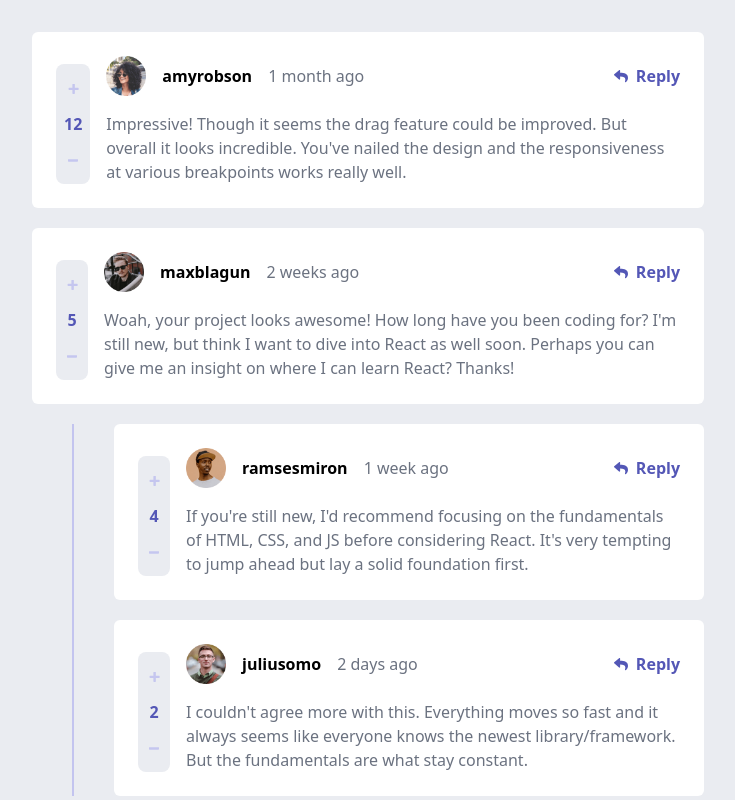
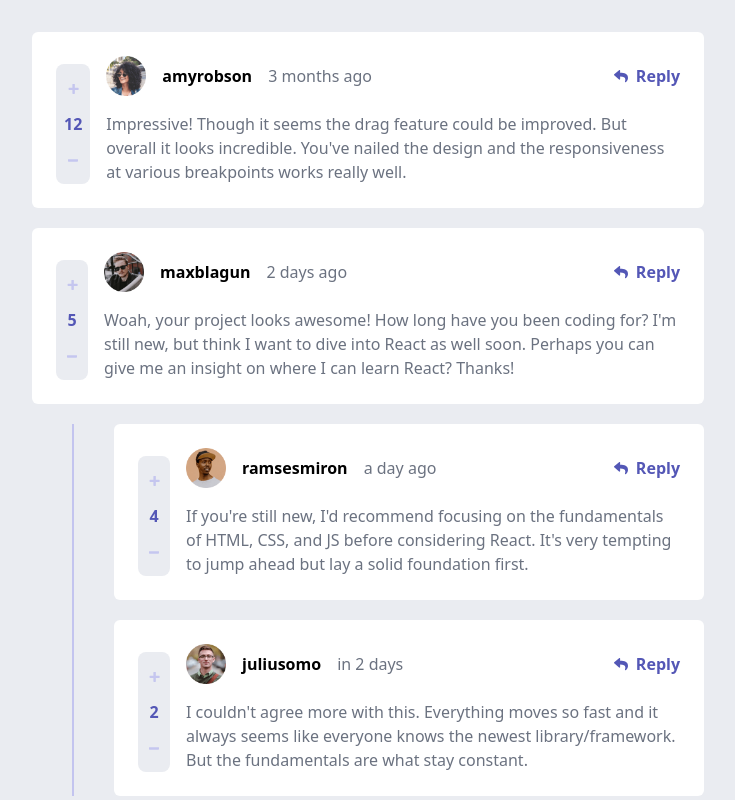
Before and after one commit to LFdeSouza/comment-section, a React (Create React App) app: page / in a window 1280 px wide. Shown: the top 800 px of the page, without its empty margins (272-1007 px from the left). Built offline with nearby package versions, Linux system fonts and the light colour scheme.

Commit message:
add comments and replies

```diff
--- a/package.json
+++ b/package.json
@@ -8,6 +8,7 @@
     "@testing-library/user-event": "^13.5.0",
     "react": "^18.1.0",
     "react-dom": "^18.1.0",
+    "react-moment": "^1.1.2",
     "react-scripts": "5.0.1",
     "web-vitals": "^2.1.4"
   },
--- a/src/App.js
+++ b/src/App.js
@@ -1,18 +1,24 @@
-import { useState } from "react";
+import { useEffect, useState, createContext } from "react";
 import Comment from "./components/Comment";
 import CommentForm from "./components/CommentForm";
 import Modal from "./components/Modal";
 import jsonData from "./data.json";
+export const UserContext = createContext(null);
 
 function App() {
   //initialize localStorage
   if (!localStorage.getItem("commentSection")) {
     localStorage.setItem("commentSection", JSON.stringify(jsonData));
   }
+
   const [state, setState] = useState(
     JSON.parse(localStorage.getItem("commentSection"))
   );
   const [modal, setModal] = useState(false);
+
+  useEffect(() => {
+    localStorage.setItem("commentSection", JSON.stringify(state));
+  }, [state]);
 
   const updateScore = (id, index, operation) => {
     if (id === state.comments[index].id) {
@@ -40,7 +46,29 @@ function App() {
     }
   };
 
+  const addComment = (user, content, index, replyingTo) => {
+    const comment = {
+      id: Math.random(),
+      createdAt: new Date(),
+      content,
+      score: 0,
+      user: {
+        image: { png: `../assets/images/avatars/image-${user.username}.png` },
+        username: user.username,
+      },
+    };
+
+    if (replyingTo) {
+      const comments = state.comments;
+      comments[index].replies.push(comment);
+      setState({ ...state, comments: comments });
+    } else {
+      setState({ ...state, comments: [...state.comments, comment] });
+    }
+  };
+
   return (
+    <UserContext.Provider value={state.currentUser}>
       <section
         className={`min-w-screen min-h-screen ${
           modal && "max-h-screen overflow-y-hidden"
@@ -54,12 +82,14 @@ function App() {
                 index={index}
                 comment={comment}
                 updateScore={updateScore}
+                addComment={addComment}
               />
             ))}
-        <CommentForm user={state.currentUser} />
+          <CommentForm addComment={addComment} />
         </div>
         {modal && <Modal />}
       </section>
+    </UserContext.Provider>
   );
 }
 
--- a/src/components/Comment.jsx
+++ b/src/components/Comment.jsx
@@ -1,13 +1,16 @@
-import React from "react";
+import React, { useState } from "react";
+import Moment from "react-moment";
 import { iconPlus, iconMinus, iconReply } from "./icons";
+import CommentForm from "./CommentForm";
 
-const Comment = ({ comment, updateScore, index }) => {
+const Comment = ({ comment, updateScore, index, addComment }) => {
   const { user, content, createdAt, score, replies, id } = comment;
+  const [replyForm, setReplyForm] = useState(false);
 
   return (
     <>
       <div className="mx-auto flex w-11/12 flex-col rounded-md bg-white p-4 sm:flex-row sm:items-start sm:gap-4 sm:p-6 md:w-full">
-        <div className="sm:order-2">
+        <div className="w-full sm:order-2">
           <div className="flex items-center gap-4">
             <img
               src={require(`../assets/images/avatars/image-${user.username}.png`)}
@@ -15,8 +18,13 @@ const Comment = ({ comment, updateScore, index }) => {
               className="h-10 w-10"
             />
             <h1 className="font-bold">{user.username}</h1>
-            <p className="text-gray-500">{createdAt}</p>
-            <p className="ml-auto hidden cursor-pointer items-center gap-2 font-bold text-moderateBlue sm:flex">
+            <p className="text-gray-500">
+              {<Moment fromNow>{new Date(createdAt)}</Moment>}
+            </p>
+            <p
+              onClick={() => setReplyForm(!replyForm)}
+              className="ml-auto hidden cursor-pointer items-center gap-2 font-bold text-moderateBlue sm:flex"
+            >
               {iconReply}Reply
             </p>
           </div>
@@ -39,12 +47,23 @@ const Comment = ({ comment, updateScore, index }) => {
               {iconMinus}
             </i>
           </div>
-          <p className="flex cursor-pointer items-center gap-2 font-bold text-moderateBlue sm:hidden">
+          <p
+            onClick={() => setReplyForm(!replyForm)}
+            className="flex cursor-pointer items-center gap-2 font-bold text-moderateBlue sm:hidden"
+          >
             {iconReply}Reply
           </p>
         </div>
       </div>
-
+      <div className="my-5">
+        {replyForm && (
+          <CommentForm
+            addComment={addComment}
+            replyingTo={comment.replyingTo}
+            index={index}
+          />
+        )}
+      </div>
       <div className="mt-5 ml-6 border-l-2 border-lightGrayishBlue sm:ml-10 sm:pl-10">
         {replies &&
           replies.map((reply) => (
@@ -53,6 +72,7 @@ const Comment = ({ comment, updateScore, index }) => {
               key={reply.id}
               updateScore={updateScore}
               index={index}
+              addComment={addComment}
             />
           ))}
       </div>
--- a/src/components/CommentForm.jsx
+++ b/src/components/CommentForm.jsx
@@ -1,8 +1,25 @@
-import React from "react";
+import React, { useState, useContext } from "react";
+import { UserContext } from "../App";
 
-const CommentForm = ({ user }) => {
+const CommentForm = ({ addComment, replyingTo, index }) => {
+  const user = useContext(UserContext);
+  const [content, setContent] = useState("");
+
+  const onChange = (content) => {
+    setContent(content);
+  };
+
+  const onSubmit = (e) => {
+    e.preventDefault();
+    addComment(user, content, index, replyingTo);
+    setContent("");
+  };
+
   return (
-    <form className="mx-auto min-h-[10rem] w-11/12 rounded-lg bg-white p-8 sm:w-full">
+    <form
+      className="mx-auto min-h-[10rem] w-11/12 rounded-lg bg-white p-8 sm:w-full"
+      onSubmit={(e) => onSubmit(e)}
+    >
       <div className="flex items-start justify-start gap-3">
         <img
           src={require(`../assets/images/avatars/image-${user.username}.png`)}
@@ -12,6 +29,8 @@ const CommentForm = ({ user }) => {
 
         <textarea
           name="content"
+          value={content}
+          onChange={(e) => onChange(e.target.value)}
           className=" w-full resize-none rounded border-2 border-lightGrayishBlue p-2"
           rows="3"
           placeholder="Add a comment..."
--- a/src/data.json
+++ b/src/data.json
@@ -10,7 +10,7 @@
     {
       "id": 1,
       "content": "Impressive! Though it seems the drag feature could be improved. But overall it looks incredible. You've nailed the design and the responsiveness at various breakpoints works really well.",
-      "createdAt": "1 month ago",
+      "createdAt": "2022-02-08T17:10:17.090Z",
       "score": 12,
       "user": {
         "image": {
@@ -24,7 +24,7 @@
     {
       "id": 2,
       "content": "Woah, your project looks awesome! How long have you been coding for? I'm still new, but think I want to dive into React as well soon. Perhaps you can give me an insight on where I can learn React? Thanks!",
-      "createdAt": "2 weeks ago",
+      "createdAt": "2022-05-09T17:10:17.090Z",
       "score": 5,
       "user": {
         "image": {
@@ -37,7 +37,7 @@
         {
           "id": 3,
           "content": "If you're still new, I'd recommend focusing on the fundamentals of HTML, CSS, and JS before considering React. It's very tempting to jump ahead but lay a solid foundation first.",
-          "createdAt": "1 week ago",
+          "createdAt": "2022-05-10T17:10:17.090Z",
           "score": 4,
           "replyingTo": "maxblagun",
           "user": {
@@ -51,7 +51,7 @@
         {
           "id": 4,
           "content": "I couldn't agree more with this. Everything moves so fast and it always seems like everyone knows the newest library/framework. But the fundamentals are what stay constant.",
-          "createdAt": "2 days ago",
+          "createdAt": "2022-05-13T17:10:17.090Z",
           "score": 2,
           "replyingTo": "ramsesmiron",
           "user": {
```
Also changed, not shown: test.js (deleted, +0 -14 lines), 1 other file (tests, documents, lock files or other folders). Lines whose indentation alone changed are shown as unchanged.
